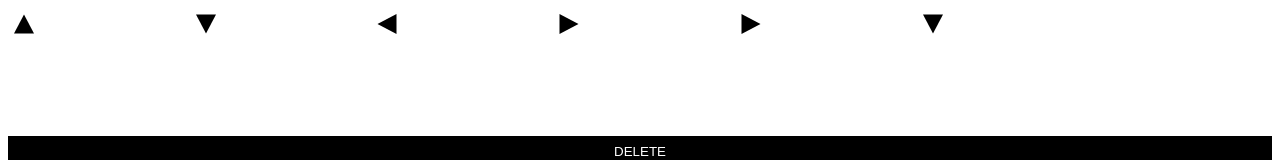
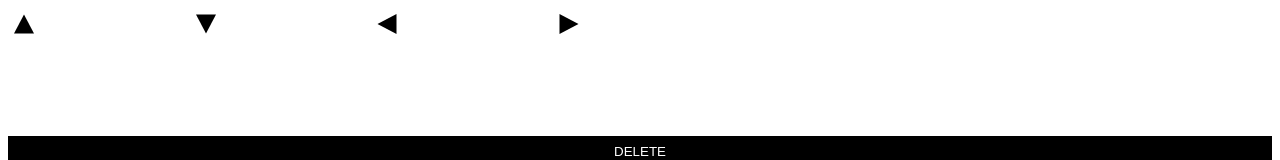
Before and after one commit to schatt3npakt/advc, a Vue app in the folder frontend/: page / in a window 1280 px wide. Shown: the top 160 px of the page. Built offline with nearby package versions, Linux system fonts and the light colour scheme.

Commit message:
add new puzzles

```diff
--- a/frontend/src/data/puzzles.json
+++ b/frontend/src/data/puzzles.json
@@ -4,17 +4,17 @@
     "completionText": "Lorem Ipsum",
     "initText": "Lorem Ipsum",
     "maxInputs": 10,
-    "rows": [["UP", "DOWN", "LEFT", "RIGHT", "RIGHT", "DOWN"]],
+    "rows": [["UP", "DOWN", "LEFT", "RIGHT"]],
     "sorting": "3124",
-    "solution": "UPDOWNLEFTRIGHTRIGHTDOWN"
+    "solution": "UPDOWNLEFTRIGHT"
   },
   {
     "id": 1,
     "completionText": "Lorem Ipsum",
     "initText": "Lorem Ipsum",
     "maxInputs": 10,
-    "rows": [["UP"]],
+    "rows": [["DOWN", "DOWN", "DOWN", "DOWN", "DOWN", "DOWN"]],
     "sorting": "3124",
-    "solution": "UP"
+    "solution": "DOWNDOWNDOWNDOWNDOWNDOWN"
   }
 ]
--- a/frontend/src/views/GameView/components/Puzzle.vue
+++ b/frontend/src/views/GameView/components/Puzzle.vue
@@ -1,13 +1,17 @@
 <script setup>
-import PuzzleTile from './PuzzleTile.vue';
-import { usePuzzleConfigStore } from '../../../store/puzzleConfig.js';
+  import PuzzleTile from "./PuzzleTile.vue";
+  import { usePuzzleConfigStore } from "../../../store/puzzleConfig.js";
 
   const puzzleConfig = usePuzzleConfigStore();
 </script>
 
 <template>
   <div class="wrapper">
-    <ul class="row" v-for="( puzzleRow, index ) in puzzleConfig.config.rows" :key="index">
+    <ul
+      class="row"
+      v-for="(puzzleRow, index) in puzzleConfig.config.rows"
+      :key="puzzleRow"
+    >
       <li v-if="puzzleConfig.config.rows.length >= 2">
         <span>{{ index + 1 }}.</span>
       </li>
```
Lines whose indentation alone changed are shown as unchanged.
